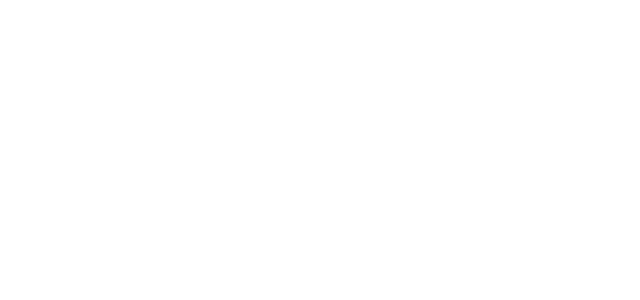
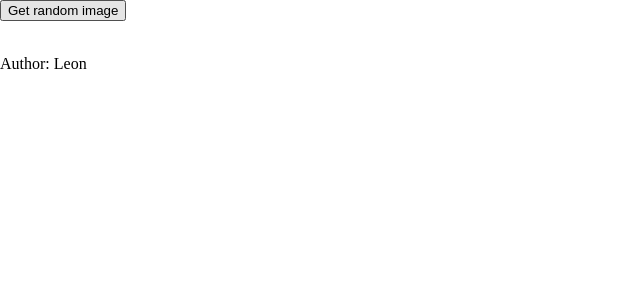
Before and after one commit to Matt-1985/my-app, a React (Create React App) app: page / in a window 1280 px wide. Shown: the top 300 px of the page, without its empty margins (0-640 px from the left). Built offline with nearby package versions, Linux system fonts and the light colour scheme.

Commit message:
Initial Changes / first component

```diff
--- a/src/App.js
+++ b/src/App.js
@@ -1,7 +1,15 @@
 import "./global.css";
 
 function App() {
-  return <></>;
+  return (
+    <main>
+      <button>Get random image</button>
+      <div>
+        <img></img>
+        <p>Author: Leon</p>
+      </div>
+    </main>
+  );
 }
 
 export default App;
--- a/src/global.css
+++ b/src/global.css
@@ -1,38 +1,10 @@
-.App {
-  text-align: center;
+*,
+*::before,
+*::after {
+  box-sizing: border-box;
 }
 
-.App-logo {
-  height: 40vmin;
-  pointer-events: none;
+body {
+  margin: 0;
+  font-size: 16px;
 }
-
-@media (prefers-reduced-motion: no-preference) {
-  .App-logo {
-    animation: App-logo-spin infinite 20s linear;
-  }
-}
-
-.App-header {
-  background-color: #282c34;
-  min-height: 100vh;
-  display: flex;
-  flex-direction: column;
-  align-items: center;
-  justify-content: center;
-  font-size: calc(10px + 2vmin);
-  color: white;
-}
-
-.App-link {
-  color: #61dafb;
-}
-
-@keyframes App-logo-spin {
-  from {
-    transform: rotate(0deg);
-  }
-  to {
-    transform: rotate(360deg);
-  }
-}
```
Also changed, not shown: src/components/ImagePreview.js (added, +11 -0 lines), src/components/imagePreview.css (added).
